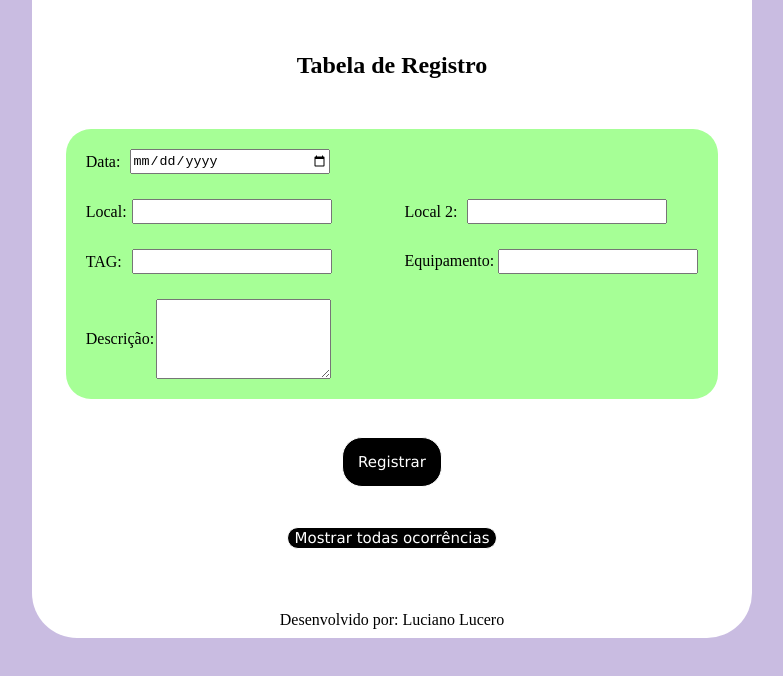
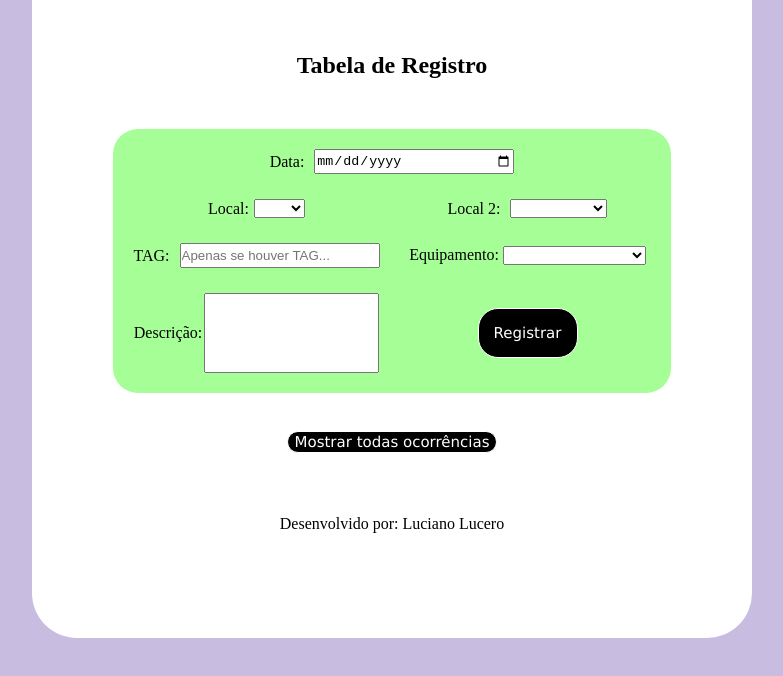
Before and after one commit to LucLucero/MaintenanceAPP, a plain HTML site: page maintenanceAPP/register-page/register-page.html in a window 1280 px wide. Shown: the part 122-798 px from the top of the page, without its empty margins (248-1031 px from the left). Drawn offline with nearby package versions, Linux system fonts and the light colour scheme.

Commit message:
feat: register-page done!

```diff
--- a/maintenanceAPP/assets/style/register-page.css
+++ b/maintenanceAPP/assets/style/register-page.css
@@ -114,6 +114,8 @@ form{
     padding: 15px;
     border-radius: 25px;
     background-color: #a6ff96;
+    justify-items: center;
+    align-items: center;
 
 }
 
@@ -149,7 +151,6 @@ label {
     grid-row: 2;
     display: flex;
     align-items: center;
-    justify-content: left;
     gap: 10px;
 
 }
@@ -180,6 +181,38 @@ label {
 }
 
 
+button{
+
+    display: flex;
+    justify-content: center;
+    align-items: center;
+    width: 100px;
+    height: 50px;
+    font-family: Verdana, Geneva, Tahoma, sans-serif;
+    font-size: 15px;
+    color: white;
+    border: solid 1px;
+    padding: 2px;
+    border-radius: 20px;
+    margin: 2px;
+    text-align: center;
+    background-color: black;
+    transition-duration: 0.5s;
+    grid-column: 2;
+    grid-row: 4;
+
+
+}
+
+button:hover {
+
+
+    outline: solid 3px black;
+    background-color:grey;
+    color: black;
+
+}
+
 #footer-buttons {
 
     display: flex;
@@ -191,31 +224,6 @@ label {
 
 }
 
-#footer-buttons button{
-
-    width: 100px;
-    height: 50px;
-    font-family: Verdana, Geneva, Tahoma, sans-serif;
-    font-size: 15px;
-    color: white;
-    border: solid 1px  ;
-    padding: 2px;
-    border-radius: 20px;
-    margin: 2px;
-    text-align: center;
-    background-color: black;
-    transition-duration: 0.5s;
-
-}
-
-#footer-buttons button:hover {
-
-
-    outline: solid 3px black;
-    background-color:#a6ff96;
-    color: black;
-
-}
 
 footer {
 
--- a/maintenanceAPP/register-page/register-page.html
+++ b/maintenanceAPP/register-page/register-page.html
@@ -10,11 +10,6 @@
 
 </head>
 <body>
-
-
-
-
-
        <div class="content-container">
          <header>
             <a id="voltar" href="/index.html">
@@ -30,27 +25,52 @@
                   Data: <input type="date" name="date" style="width: 200px; height: 25px;" required>
                </label>
                <label id="local1-label">
-                  Local: <input type="text" name="local1"required style="width: 200px; height: 25px;">
+                  Local:
+                  <select name="local1" id="">
+                     <option value="" focus></option>
+                     <option value="mp3">MP3</option>
+                     <option value="mp4">MP4</option>
+                     <option value="mp5">MP5</option>
+                     <option value="mp6">MP6</option>
+                     <option value="cru">CRU</option>
+                  </select>
+                  <!-- Local: <input type="text" name="local1"required style="width: 200px; height: 25px;"> -->
                </label>
                <label id="local2-label">
-                    Local 2: <input type="text" name="local2" style="width: 200px; height: 25px;">
+                  Local 2:
+                  <select name="local2" id="">
+                     <option value="" focus></option>
+                     <option value="parte-seca">Parte Seca</option>
+                     <option value="parte-umida">Parte Úmida</option>
+
+                  </select>
+                    <!-- Local 2: <input type="text" name="local2" style="width: 200px; height: 25px;"> -->
                </label>
                <label id="tag-label">
-                     TAG: <input type="text" name="tag" style="width: 200px; height: 25px;">
+                     TAG: <input type="text" name="tag" style="width: 200px; height: 25px;" placeholder="Apenas se houver TAG...">
                </label>
                <label id="equipament-label">
-                     Equipamento: <input type="text" name="equipament" required style="width: 200px; height: 25px;">
+                     Equipamento: <!-- <input type="text" name="equipament" required style="width: 200px; height: 25px;"> -->
+                     <select name="equipament" id="">
+                        <option value="" focus></option>
+                        <option value="calcoil">Calcoil</option>
+                        <option value="autoslice">Autoslice</option>
+                        <option value="caixa-de-vapor">Caixa de Vapor</option>
+                        <option value="cam">Câmeras de Quebra</option>
+                        <option value="aw">AW</option>
+                        <option value="wp">WP</option>
+                     </select>
                </label>
                <label id="description-label">
-                     Descrição: <textarea type="text" name="description" required style="width: 175px; height: 80px;"></textarea>
+                     Descrição: <input type="text" name="description" required style="width: 175px; height: 80px;">
                </label>
+               <button>Registrar</button>
 
             </form>
          </div>
-            <br><br>
+
 
             <div id="footer-buttons">
-               <button>Registrar</button>
                <br><br>
                <a id="show" href="/events-page/events-page.html">Mostrar todas ocorrências</a>
             </div>
```
